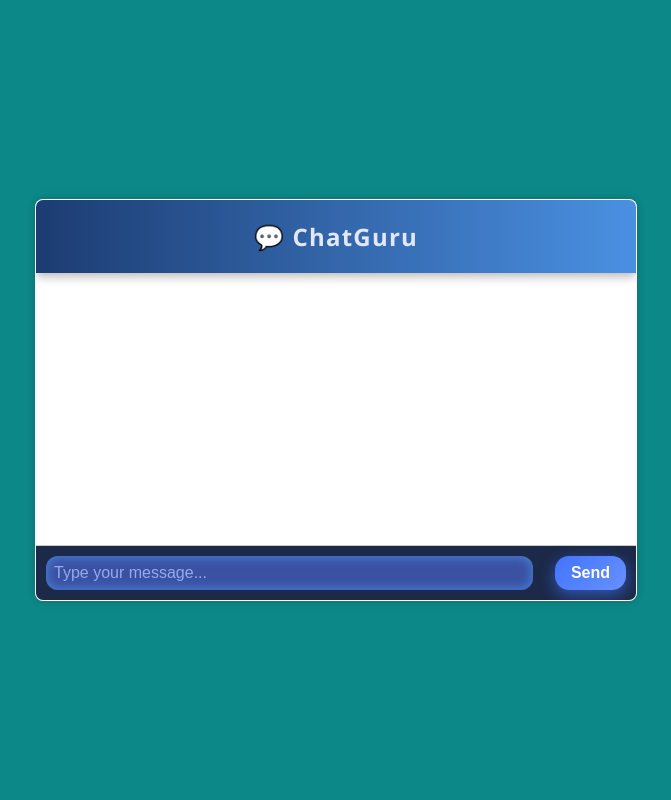
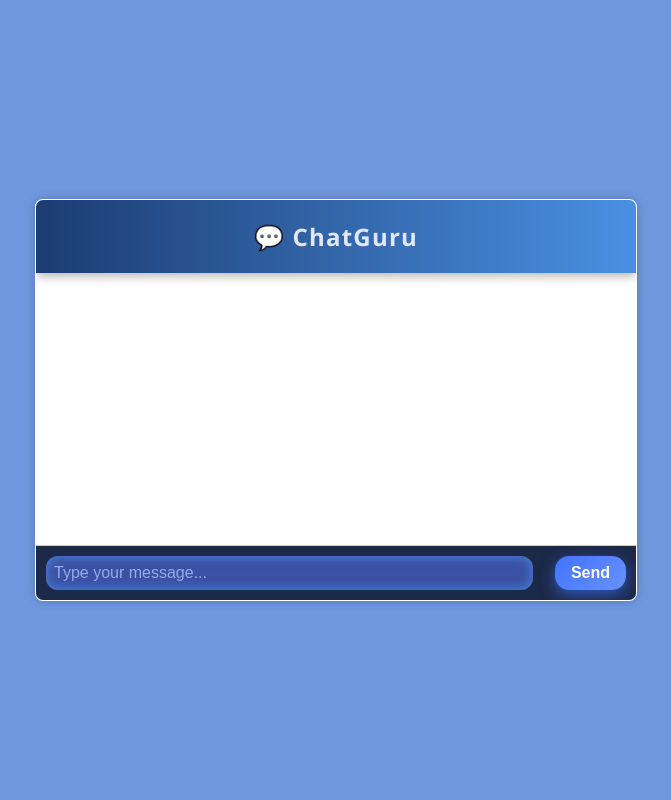
Before and after one commit to Jitesh52142/app-with-n8n, a Flask app: page / in a window 1280 px wide. Shown: the whole page, without its empty margins (304-975 px from the left). Run offline with Flask 2, Linux system fonts and the light colour scheme.

Commit message:
final change in backgroung color

```diff
--- a/templates/index.html
+++ b/templates/index.html
@@ -12,7 +12,7 @@
       display: flex;
       justify-content: center;
       align-items: center;
-      background:rgb(13, 136, 136);
+      background:rgb(110, 151, 221);
     }
     .chat-container {
       width: 50vw;
```
